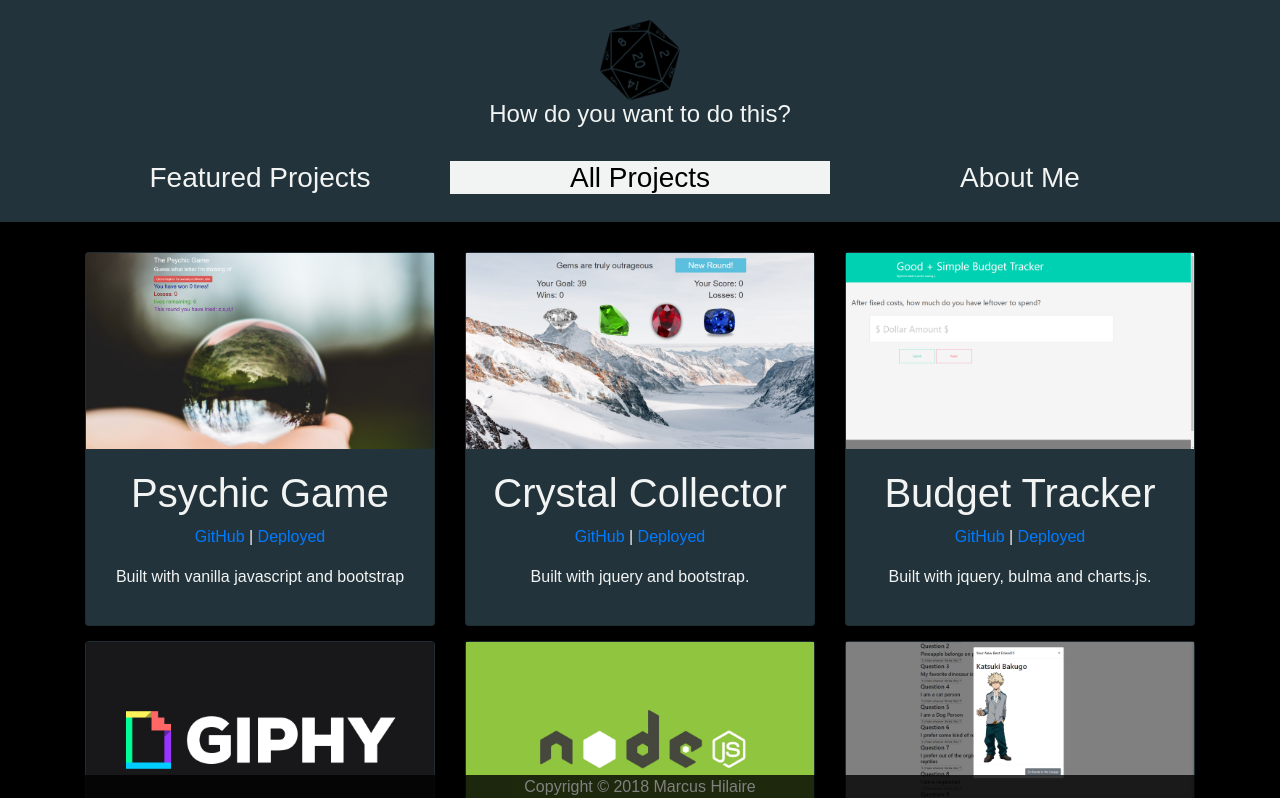
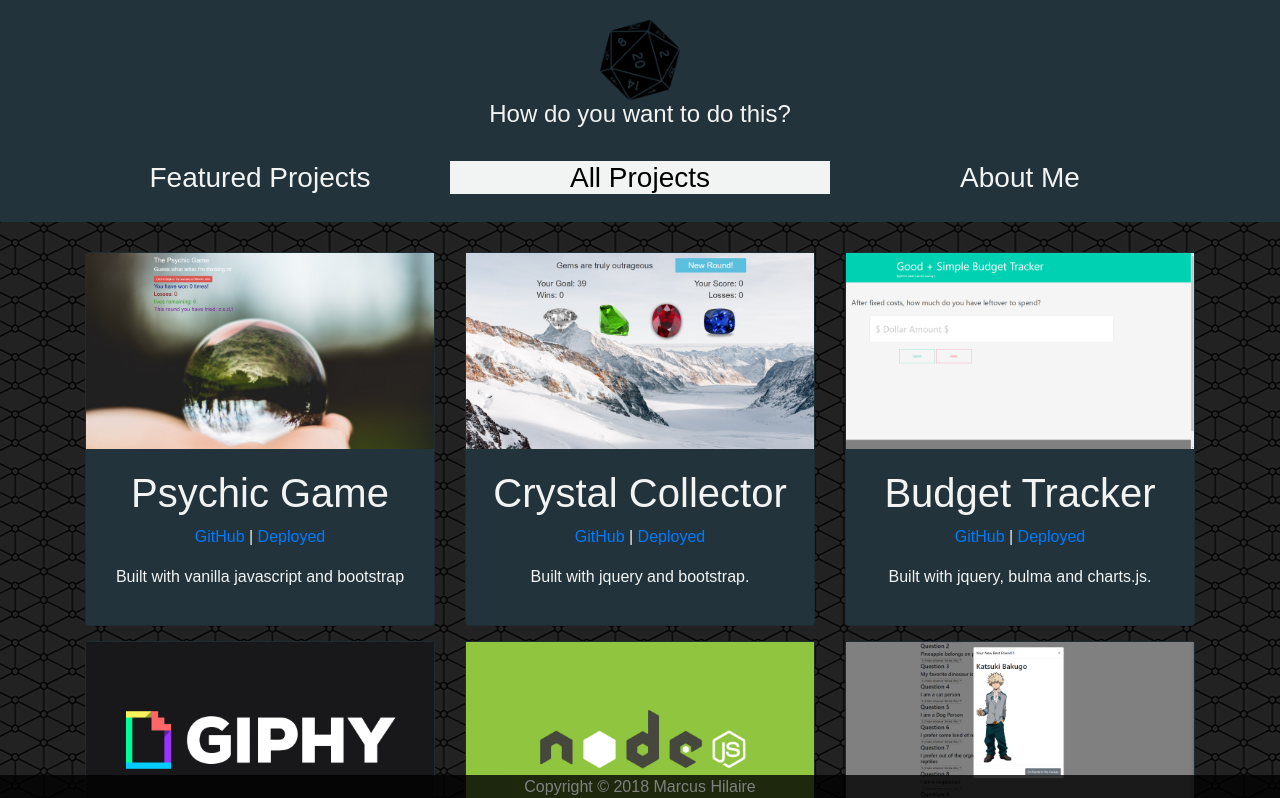
Before and after one commit to ETS-ReactNative4/react-portfolio, a React (Create React App) app: page / in a window 1280 px wide. Shown: the top 798 px of the page. Built offline with nearby package versions, Linux system fonts and the light colour scheme.

Commit message:
adding image back in

```diff
--- a/src/App.css
+++ b/src/App.css
@@ -23,7 +23,7 @@
   font-size: large;
 }
 body {
-  background-color: #000000;
+  background-image: url("/assets/images/connectwork.png");
 }
 .memeContent {
   float: left;
```
